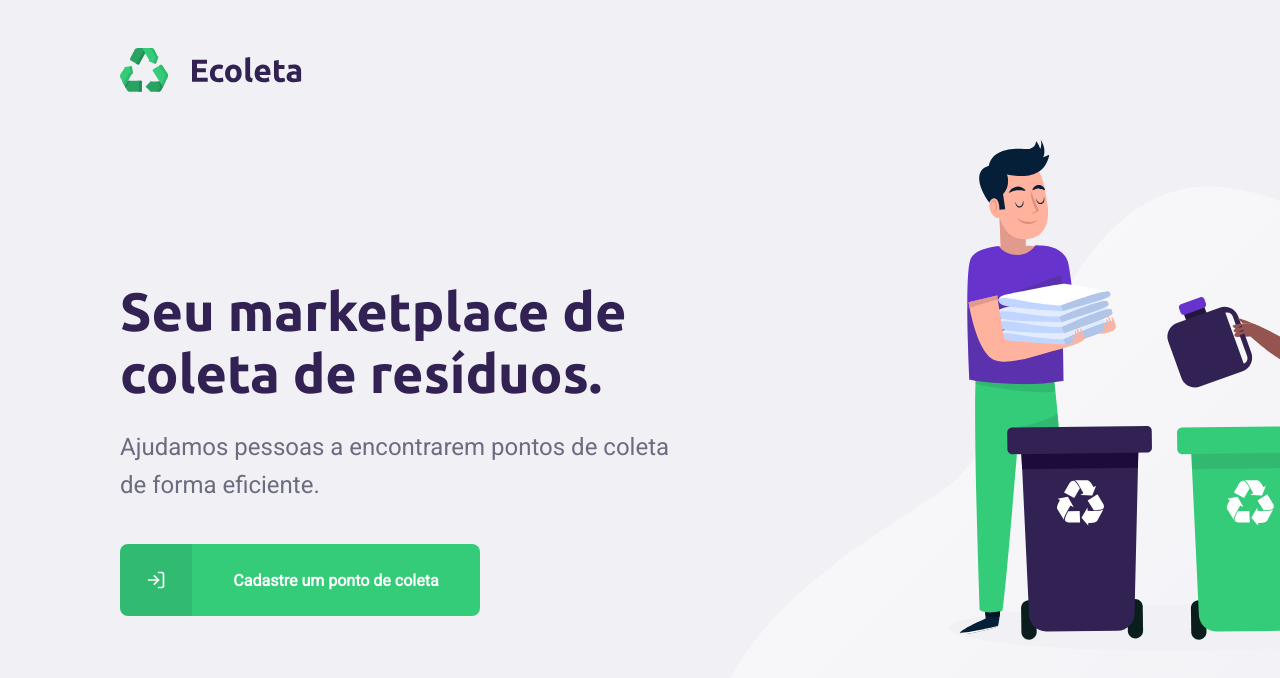
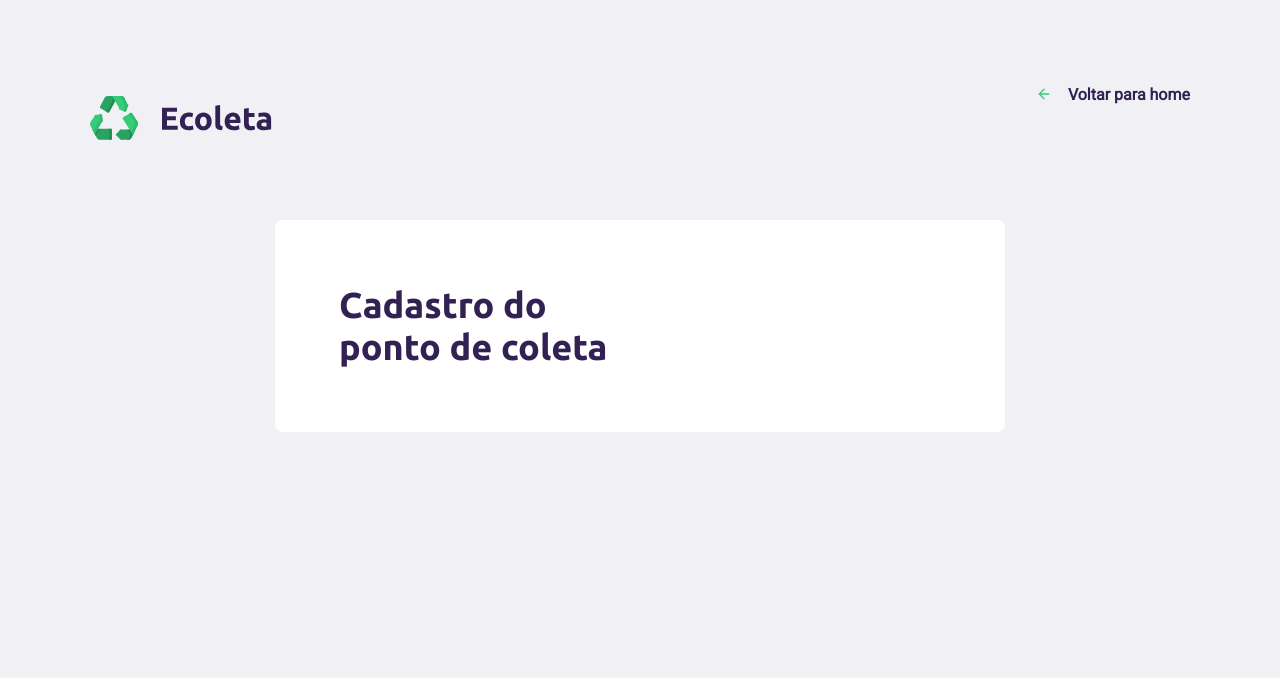
Before and after one commit to Hugovarellaa/nlw-01-omnistack, a React (Vite) app in the folder web/: page /create-point in a window 1280 px wide. Shown: the top 678 px of the page. Built offline with nearby package versions, Linux system fonts and the light colour scheme.

Commit message:
feat: stop day

```diff
--- a/web/package.json
+++ b/web/package.json
@@ -12,7 +12,8 @@
   "dependencies": {
     "react": "^18.2.0",
     "react-dom": "^18.2.0",
-    "react-icons": "^4.9.0"
+    "react-icons": "^4.9.0",
+    "react-router-dom": "^6.11.2"
   },
   "devDependencies": {
     "@rocketseat/eslint-config": "^1.2.0",
--- a/web/src/App.tsx
+++ b/web/src/App.tsx
@@ -1,12 +1,10 @@
-import { Home } from './pages/Home'
+import { Route } from './router'
 import './styles/App.css'
 
 export function App() {
   return (
     <>
-      <div>
-        <Home />
-      </div>
+      <Route />
     </>
   )
 }
--- a/web/src/pages/CreatePoint/index.tsx
+++ b/web/src/pages/CreatePoint/index.tsx
@@ -1,7 +1,25 @@
+import { FiArrowLeft } from 'react-icons/fi'
+import { Link } from 'react-router-dom'
+import { Header } from '../../components/Header'
+import './CreatePoint.css'
+
 export function CreatePoint() {
   return (
-    <div>
-      <h1>Create Point</h1>
+    <div id="page-create-point">
+      <header>
+        <Header />
+        <Link to="/">
+          <FiArrowLeft />
+          Voltar para home
+        </Link>
+      </header>
+
+      <form>
+        <h1>
+          Cadastro do
+          <br /> ponto de coleta
+        </h1>
+      </form>
     </div>
   )
 }
--- a/web/src/pages/Home/index.tsx
+++ b/web/src/pages/Home/index.tsx
@@ -1,4 +1,5 @@
 import { FiLogIn } from 'react-icons/fi'
+import { Link } from 'react-router-dom'
 import { Header } from '../../components/Header'
 import './Home.css'
 
@@ -16,12 +17,12 @@ export function Home() {
               eficiente.
             </p>
 
-            <a href="#">
+            <Link to="/create-point">
               <span>
                 <FiLogIn />
               </span>
               <strong>Cadastre um ponto de coleta</strong>
-            </a>
+            </Link>
           </main>
         </div>
       </div>
--- /dev/null
+++ b/web/src/router/app.routes.tsx
@@ -0,0 +1,12 @@
+import { Route, Routes } from 'react-router-dom'
+import { CreatePoint } from '../pages/CreatePoint'
+import { Home } from '../pages/Home'
+
+export function AppRoutes() {
+  return (
+    <Routes>
+      <Route path="/" Component={Home} />
+      <Route path="/create-point" Component={CreatePoint} />
+    </Routes>
+  )
+}
--- /dev/null
+++ b/web/src/router/index.tsx
@@ -0,0 +1,10 @@
+import { BrowserRouter } from 'react-router-dom'
+import { AppRoutes } from './app.routes'
+
+export function Route() {
+  return (
+    <BrowserRouter>
+      <AppRoutes />
+    </BrowserRouter>
+  )
+}
```
Also changed, not shown: 1 other file (tests, documents, lock files or other folders).
